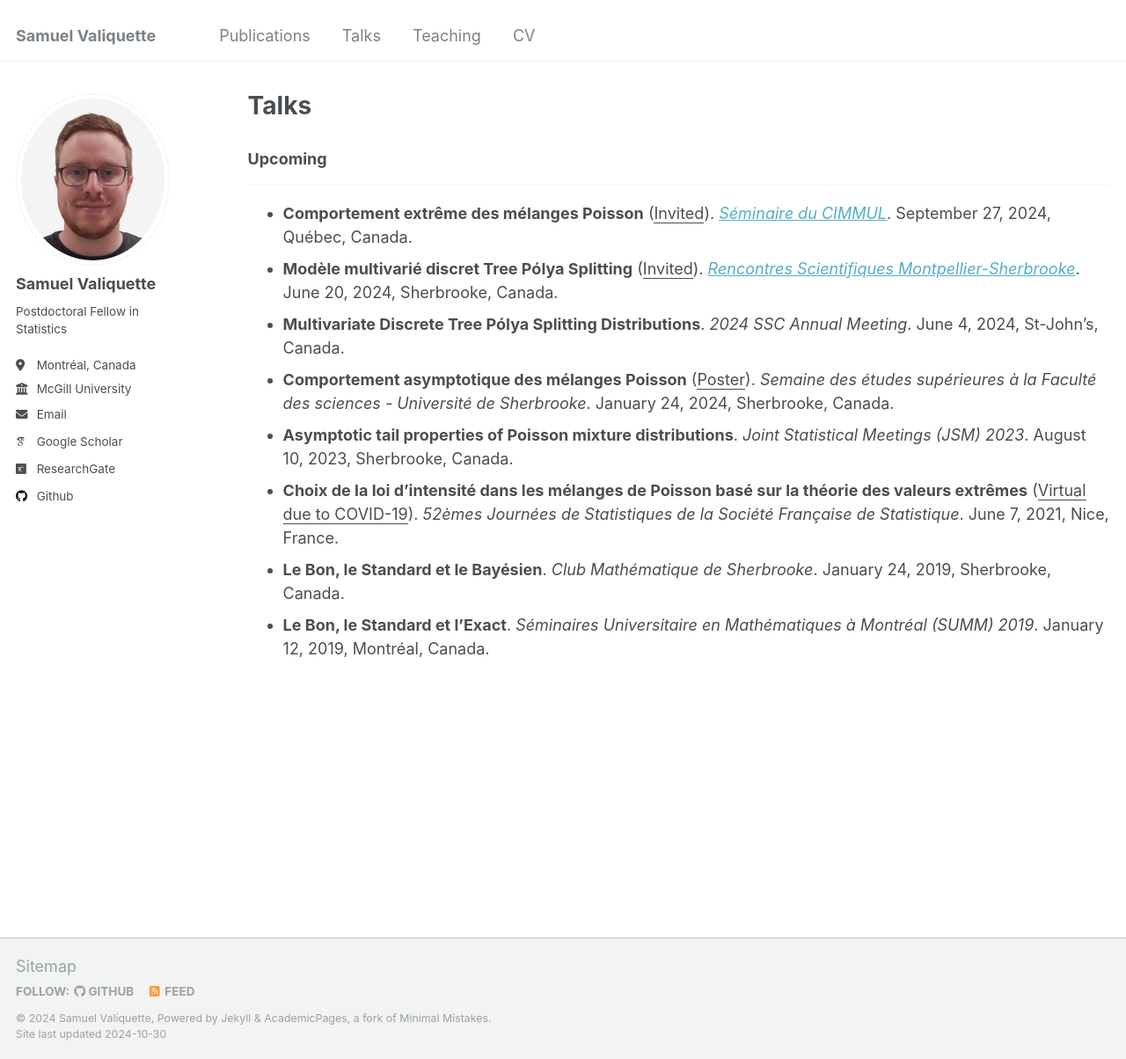
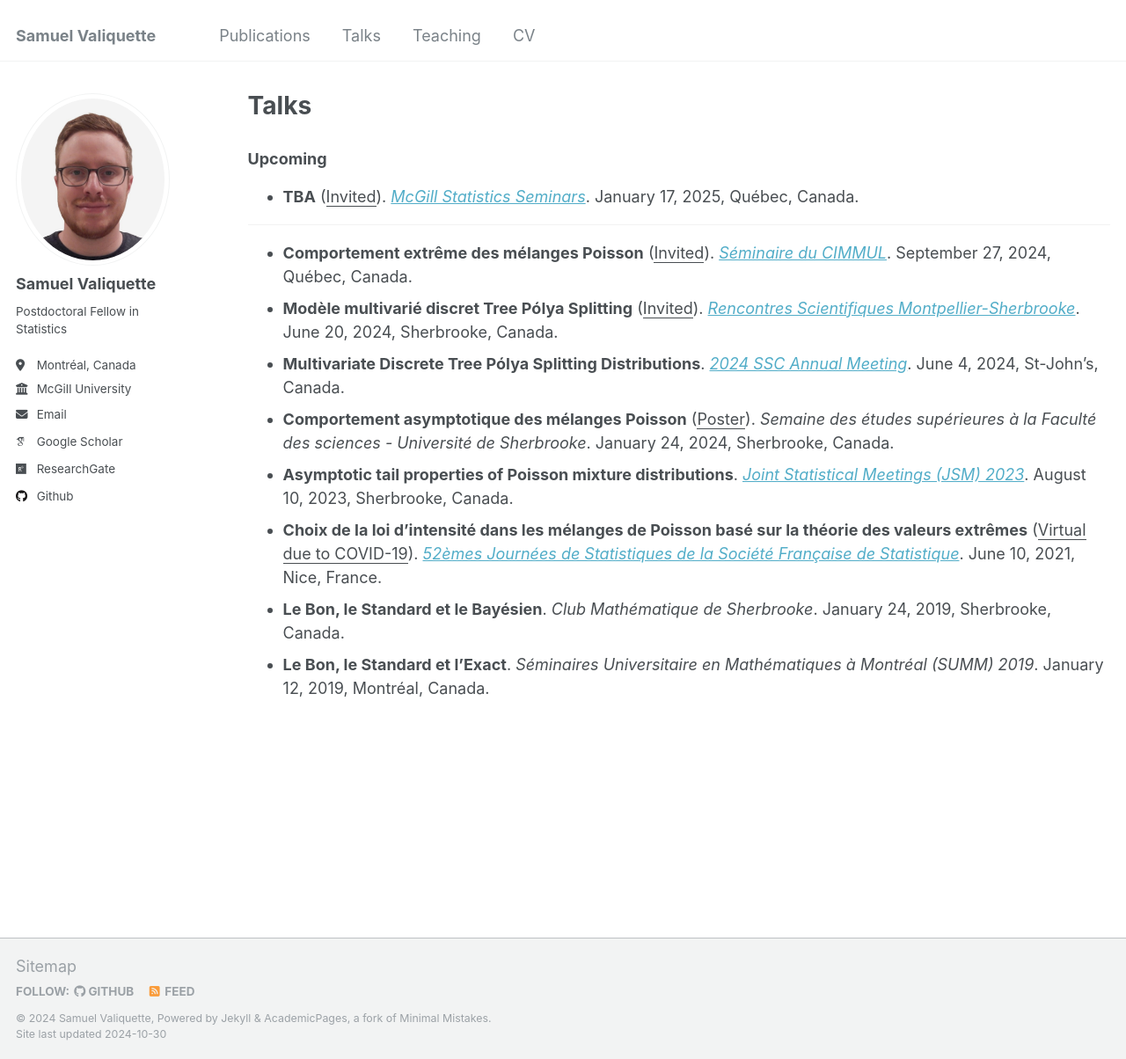
Before and after one commit to s-valiquette/s-valiquette.github.io, a Jekyll site: the page built from _pages/talks.md, in a window 1280 px wide and 1204 px high. Shown: the whole window at 88% size. Built offline with Jekyll 4.4.1, drawn with Linux system fonts in a browser that asks for light colours; some web fonts are replaced.

Commit message:
Update talks.md

```diff
--- a/_pages/talks.md
+++ b/_pages/talks.md
@@ -5,14 +5,16 @@ permalink: /talks/
 author_profile: true
 ---
 
-### Upcoming
+### Upcoming ###
+
+- **TBA** (<ins>Invited</ins>). *[McGill Statistics Seminars](https://mcgillstat.github.io/)*. January 17, 2025, Québec, Canada.
 
 ---
 - **Comportement extrême des mélanges Poisson** (<ins>Invited</ins>). *[Séminaire du CIMMUL](https://cimmul.fsg.ulaval.ca/event/seminaire-du-cimmul-statistique-simon-valiquette/)*. September 27, 2024, Québec, Canada.
 - **Modèle multivarié discret Tree Pólya Splitting** (<ins>Invited</ins>). *[Rencontres Scientifiques Montpellier-Sherbrooke](http://s-valiquette.github.io/files/colloque_statistique_UdeS_UM_2024.pdf)*. June 20, 2024, Sherbrooke, Canada.
-- **Multivariate Discrete Tree Pólya Splitting Distributions**. *2024 SSC Annual Meeting*. June 4, 2024, St-John’s, Canada.
+- **Multivariate Discrete Tree Pólya Splitting Distributions**. *[2024 SSC Annual Meeting](https://ssc.ca/en/meeting/annual/presentation/multivariate-discrete-tree-polya-splitting-distributions)*. June 4, 2024, St-John’s, Canada.
 - **Comportement asymptotique des mélanges Poisson** (<ins>Poster</ins>). *Semaine des études supérieures à la Faculté des sciences - Université de Sherbrooke*. January 24, 2024, Sherbrooke, Canada.
-- **Asymptotic tail properties of Poisson mixture distributions**. *Joint Statistical Meetings (JSM) 2023*. August 10, 2023, Sherbrooke, Canada.
-- **Choix de la loi d’intensité dans les mélanges de Poisson basé sur la théorie des valeurs extrêmes** (<ins>Virtual due to COVID-19</ins>). *52èmes Journées de Statistiques de la Société Française de Statistique*. June 7, 2021, Nice, France.
+- **Asymptotic tail properties of Poisson mixture distributions**. *[Joint Statistical Meetings (JSM) 2023](https://ww2.amstat.org/meetings/jsm/2023/program.cfm)*. August 10, 2023, Sherbrooke, Canada.
+- **Choix de la loi d’intensité dans les mélanges de Poisson basé sur la théorie des valeurs extrêmes** (<ins>Virtual due to COVID-19</ins>). *[52èmes Journées de Statistiques de la Société Française de Statistique](https://jds2021.sciencesconf.org/program/details.html)*. June 10, 2021, Nice, France.
 - **Le Bon, le Standard et le Bayésien**. *Club Mathématique de Sherbrooke*. January 24, 2019, Sherbrooke, Canada.
 - **Le Bon, le Standard et l’Exact**. *Séminaires Universitaire en Mathématiques à Montréal (SUMM) 2019*. January 12, 2019, Montréal, Canada.
```
